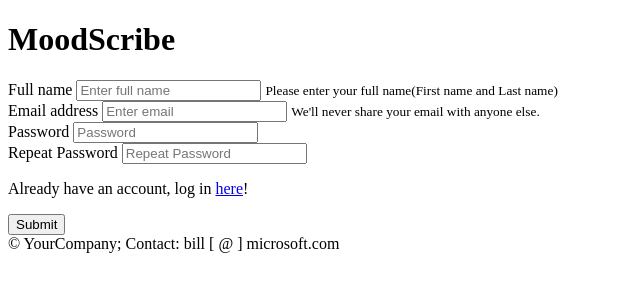
After one commit to comnk/MoodScribe, a Flask app: page /registration/ in a window 1280 px wide. The commit adds this page. Shown: the top 300 px of the page, without its empty margins (0-640 px from the left). Run offline with Flask 2, Linux system fonts and the light colour scheme.

Commit message:
user authentication (sign up + sign in + sign out) implemented

```diff
--- a/app.py
+++ b/app.py
@@ -2,12 +2,13 @@ from dotenv import load_dotenv
 
 load_dotenv()
 
-from flask import Flask, render_template
+from flask import Flask, render_template, request, url_for, redirect, session
 import pymongo
 import bcrypt
 import os
 
 app = Flask(__name__, template_folder = 'templates')
+app.secret_key = "testing"
 
 client = pymongo.MongoClient(os.environ.get("MONGODB_URI"))
 db = client.get_database("total_records")
@@ -15,11 +16,91 @@ records = db.register
 
 @app.route("/")
 def index():
-    return render_template('homepage.html')
+    return render_template('landing_page.html')
+
+@app.route("/registration/", methods=['get', 'post'])
+def registration():
+    message = ''
+
+    if ("email" in session):
+        return redirect(url_for("logged_in"))
+    if (request.method == "POST"):
+        user = request.form.get("fullname")
+        email = request.form.get("email")
+        password1 = request.form.get("password1")
+        password2 = request.form.get("password2")
+
+        user_found = records.find_one({"name":user})
+        email_found = records.find_one({"email":email})
+
+        if (user_found):
+            message = 'There is a user already with that name!'
+            return render_template("registration.html", message=message)
+
+        if (email_found):
+            message = 'This email already exists in the database!'
+            return render_template("registration.html", message=message)
+
+        if (password1 != password2):
+            message = 'Passwords must match!'
+            return render_template("registration.html", message=message)
+        else:
+            hashed = bcrypt.hashpw(password2.encode("utf-8"), bcrypt.gensalt())
+            user_info = {"name":user, "email":email, "password":hashed}
+            records.insert_one(user_info)
+
+            user_name = records.find_one({"name":user})
+            new_user = user_name["name"]
+
+            return render_template("logged_in.html", user_name=new_user)
+
+    return render_template('registration.html')
 
 @app.route("/login/", methods=['get', 'post'])
 def login():
-    return render_template('homepage.html')
+    message = 'Please log into account'
+
+    if ("email" in session):
+        return redirect(url_for("logged_in"))
+
+    if (request.method == "POST"):
+        email = request.form.get("email")
+        password = request.form.get("password")
+        email_found = records.find_one({"email":email})
+
+        if (email_found):
+            email_val = email_found["email"]
+            password_check = email_found["password"]
+
+            if (bcrypt.checkpw(password.encode('utf-8'), password_check)):
+                session['email'] = email_val
+                return redirect(url_for("logged_in", user_name=email_val))
+            else:
+                if (email in session):
+                    return redirect(url_for("logged_in"))
+                message = "Wrong password"
+                return render_template("login.html", message=message)
+        else:
+            message="Email not found"
+            return render_template('login.html', message=message)
+
+    return render_template('login.html', message=message)
+
+@app.route("/logged_in/")
+def logged_in():
+    if ("email" in session):
+        email = session["email"]
+        return render_template("logged_in.html", user_name=email)
+    else:
+        return redirect(url_for("login"))
+
+@app.route("/logged_out/")
+def logged_out():
+    if ("email" in session):
+        session.pop("email", None)
+        return render_template("logged_out.html")
+    else:
+        return render_template("landing_page.html")
 
 if __name__ == "__main__":
     app.run(debug=True)
--- a/requirements.txt
+++ b/requirements.txt
@@ -10,3 +10,9 @@ pycparser==2.21
 pymongo==4.2.0
 Werkzeug==2.2.2
 python-dotenv==1.0.1
+exceptiongroup==1.2.1
+iniconfig==2.0.0
+packaging==24.0
+pluggy==1.5.0
+pytest==8.2.0
+tomli==2.0.1
--- a/templates/base.html
+++ b/templates/base.html
@@ -6,8 +6,12 @@
     <title>{% block title %}{%endblock %}</title>
 </head>
 <body>
+    {% include 'navbar_visit.html' %}
+
     {% block content %}
 
     {% endblock %}
+
+    {% include 'footer.html' %}
 </body>
 </html>
--- /dev/null
+++ b/templates/footer.html
@@ -0,0 +1,11 @@
+<footer class="footer">
+    <div class="container-fluid">
+        <span>
+            &copy; YourCompany;
+        </span>
+
+        <span>
+            Contact: bill [ @ ] microsoft.com
+        </span>
+    </div>
+</footer>
--- a/templates/homepage.html
+++ b/templates/landing_page.html
@@ -3,6 +3,9 @@
 
 {% block content %}
 
-<h1>MoodScribe</h1>
+<nav>
+    <h1>Welcome to MoodScribe</h1>
+    <a href="/login/">Log In</a>
+</nav>
 
 {% endblock %}
--- /dev/null
+++ b/templates/navbar_visit.html
@@ -0,0 +1 @@
+<h1><a href="/" style="text-decoration: none; color: black;">MoodScribe</a></h1>
--- /dev/null
+++ b/templates/registration.html
@@ -0,0 +1,41 @@
+{% extends "base.html" %}
+{% block title %}Register System{% endblock %}
+
+{% block content %}
+
+{% if message  %}
+    <div class="alert alert-secondary" role="alert">
+        <p>{{ message }}</p>
+    </div>
+{% endif %}
+
+<form action="" method="post">
+    <div class="form-group">
+        <label for="Fullname">Full name</label>
+        <input name="fullname" class="form-control" id="inputFullName" aria-describedby="emailHelp" placeholder="Enter full name">
+        <small id="fullName" class="form-text text-muted">Please enter your full name(First name and Last name)</small>
+  </div>
+  <div class="form-group">
+        <label for="InputEmail">Email address</label>
+        <input name="email" class="form-control" id="InputEmail"  placeholder="Enter email">
+        <small id="emailHelp" class="form-text text-muted">We'll never share your email with anyone else.</small>
+  </div>
+  <div class="form-group">
+    <label for="InputPassword">Password</label>
+    <input type="password" name="password1" class="form-control" id="InputPassword" placeholder="Password">
+  </div>
+
+    <div class="form-group">
+    <label for="InputPassword2">Repeat Password</label>
+    <input type="password" name="password2" class="form-control" id="InputPassword2" placeholder="Repeat Password">
+
+    </div>
+    <p>Already have an account, log in <a href="/login">here</a>!</p>
+  <button type="submit" class="btn btn-primary">Submit</button>
+
+
+</form>
+
+
+
+{% endblock %}
```
Also changed, not shown: templates/logged_in.html (added, +7 -0 lines), templates/logged_out.html (added, +8 -0 lines), templates/login.html (added, +26 -0 lines), 1 other file.
